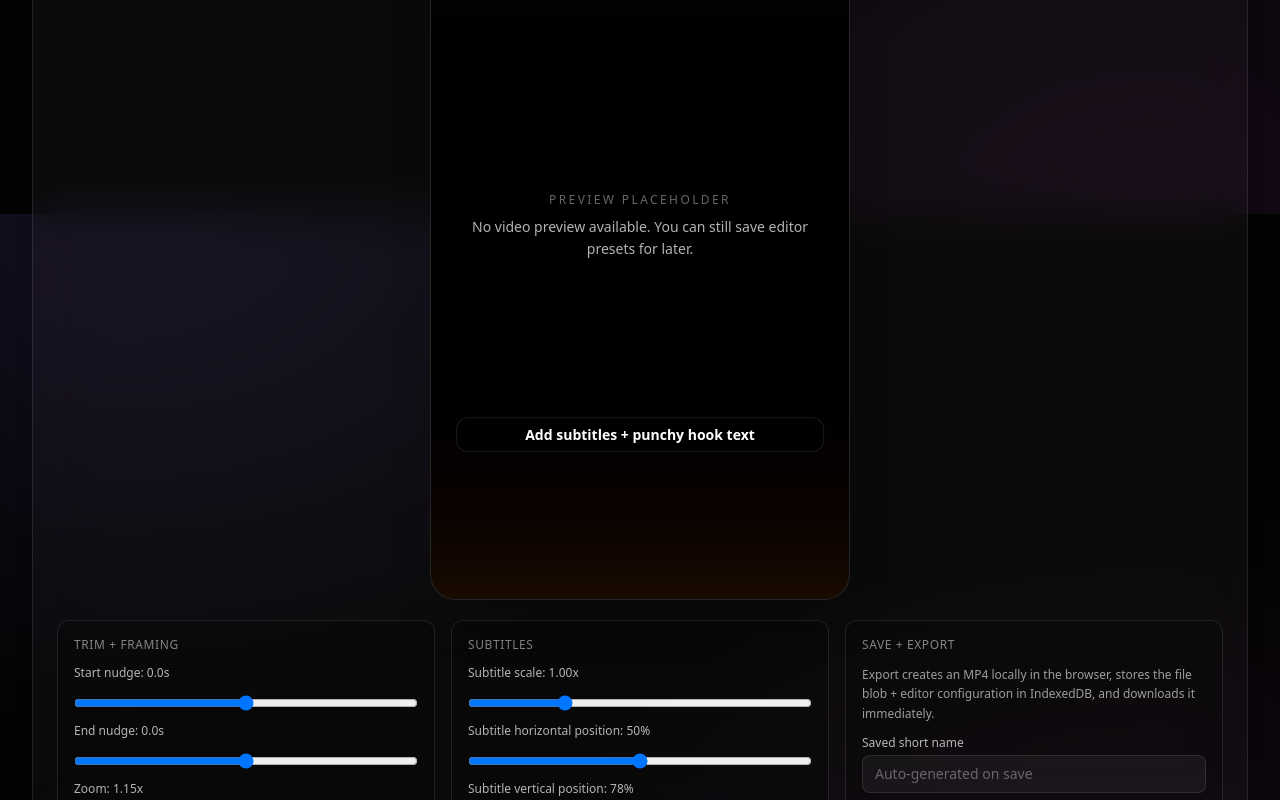
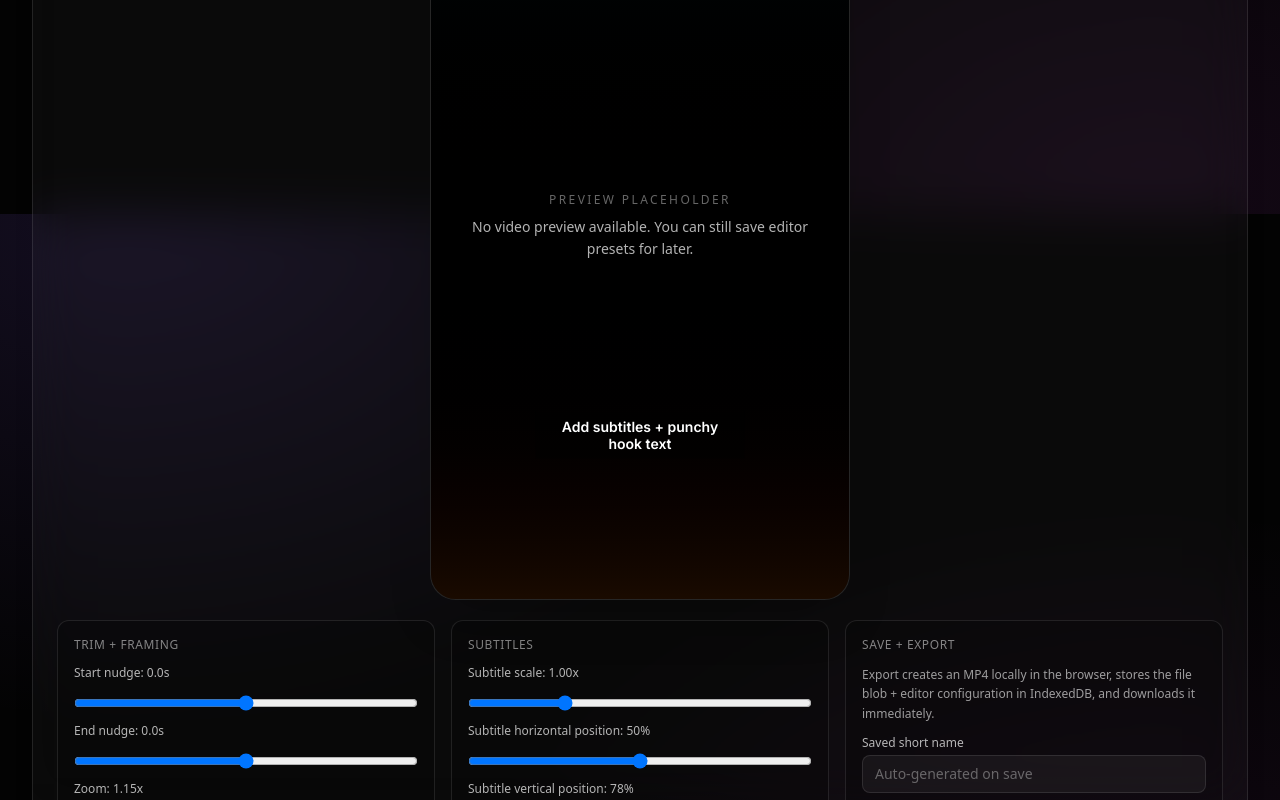
Before and after one commit to JonathandelaSen/local-audio-transcriber, a Next.js app: page /creator/shorts in a window 1280 px wide. Shown: the part 1386-2186 px from the top of the page. Built offline with nearby package versions, Linux system fonts and the light colour scheme.

Commit message:
fox: subtitles styles

```diff
--- a/src/app/layout.tsx
+++ b/src/app/layout.tsx
@@ -1,5 +1,5 @@
 import type { Metadata } from "next";
-import { Geist, Geist_Mono } from "next/font/google";
+import { Geist, Geist_Mono, Inter } from "next/font/google";
 import "./globals.css";
 
 const geistSans = Geist({
@@ -9,6 +9,11 @@ const geistSans = Geist({
 
 const geistMono = Geist_Mono({
   variable: "--font-geist-mono",
+  subsets: ["latin"],
+});
+
+const inter = Inter({
+  variable: "--font-inter",
   subsets: ["latin"],
 });
 
@@ -25,7 +30,7 @@ export default function RootLayout({
   return (
     <html lang="en">
       <body
-        className={`${geistSans.variable} ${geistMono.variable} antialiased`}
+        className={`${geistSans.variable} ${geistMono.variable} ${inter.variable} antialiased`}
       >
         {children}
       </body>
--- a/src/components/CreatorHub.tsx
+++ b/src/components/CreatorHub.tsx
@@ -2017,14 +2017,24 @@ export function CreatorHub({ initialTool = "video_info", lockedTool }: CreatorHu
 
                           {previewSubtitleLine && (
                             <div
-                              className="absolute w-[88%] px-3 py-2 rounded-xl bg-black/55 border border-white/10 text-center transition-opacity duration-150"
+                              className="absolute px-2 py-1.5 text-center transition-opacity duration-150"
                               style={{
                                 left: `${subtitleXPositionPct}%`,
                                 top: `${subtitleYOffsetPct}%`,
                                 transform: `translate(-50%, -50%) scale(${subtitleScale})`,
+                                maxWidth: "80%",
+                                backgroundColor: "rgba(0,0,0,0.43)",
+                                fontFamily: "var(--font-inter), 'Inter', sans-serif",
                               }}
                             >
-                              <div className={`text-sm leading-tight ${selectedPlan ? subtitleStyleClass(selectedPlan.subtitleStyle) : "text-white font-semibold"}`}>
+                              <div
+                                className="text-sm leading-tight font-semibold"
+                                style={{
+                                  color: "#FFFFFF",
+                                  WebkitTextStroke: "0.5px rgba(10,10,10,0.8)",
+                                  paintOrder: "stroke fill",
+                                }}
+                              >
                                 {previewSubtitleLine}
                               </div>
                             </div>
```
